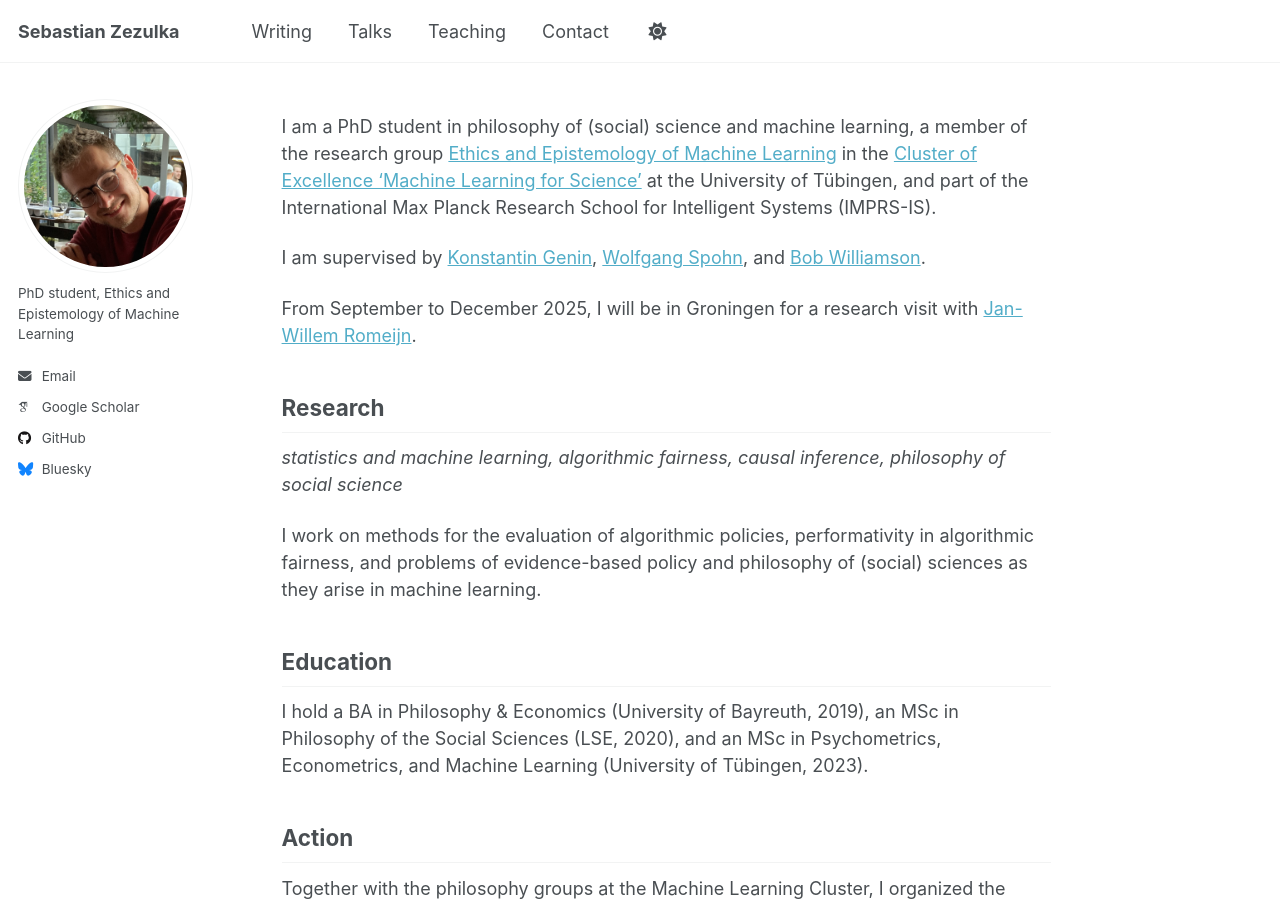
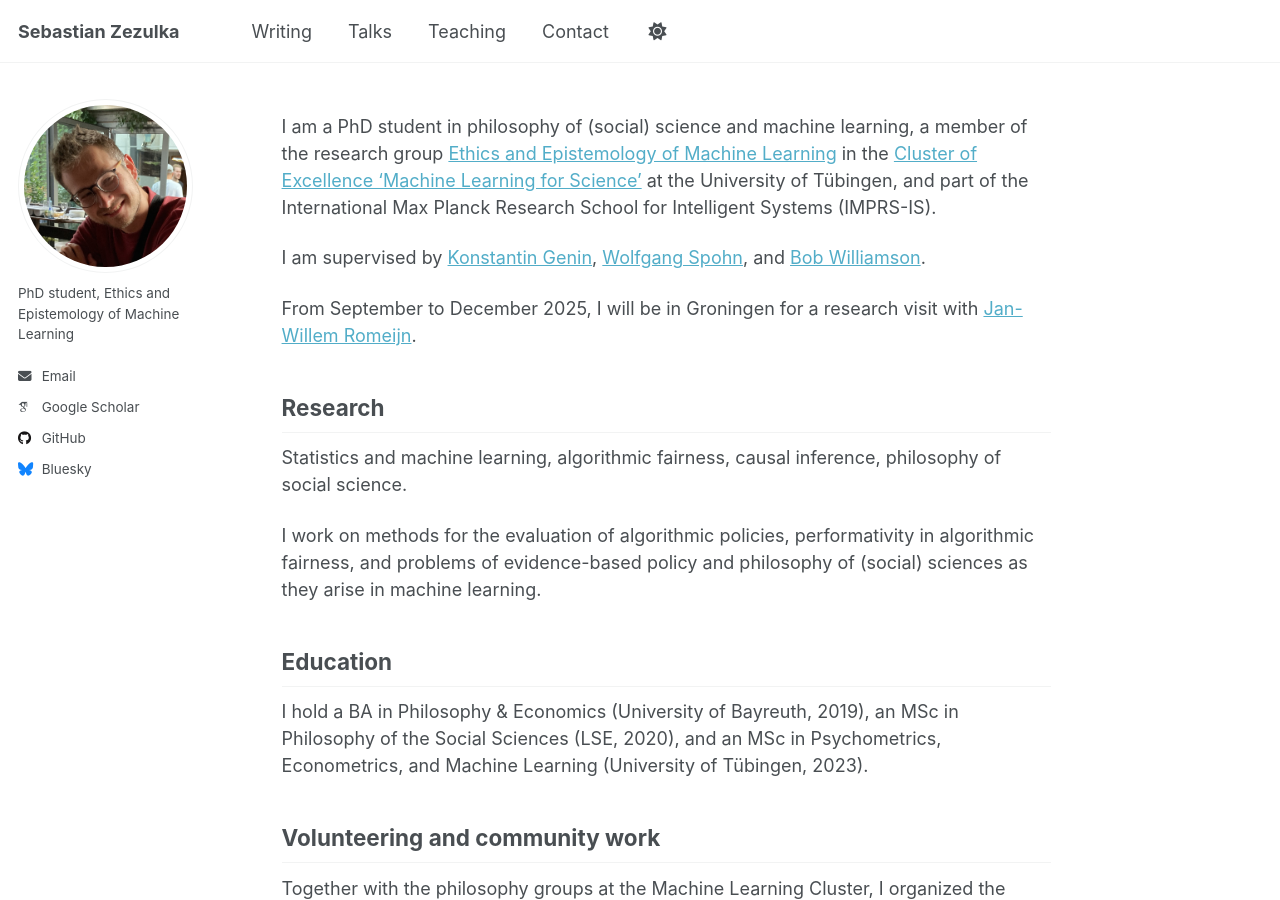
Before and after one commit to sezezulka/sezezulka.github.io, a Jekyll site: the page built from _pages/about.md, in a window 1280 px wide and 900 px high. Built offline with Jekyll 4.4.1, drawn with Linux system fonts in a browser that asks for light colours; some web fonts are replaced; a script that is not in the unit is left out.

Commit message:
Update about.md

```diff
--- a/_pages/about.md
+++ b/_pages/about.md
@@ -17,7 +17,7 @@ From September to December 2025, I will be in Groningen for a research visit wit
 
 ## Research
 
-*statistics and machine learning, algorithmic fairness, causal inference, philosophy of social science*
+Statistics and machine learning, algorithmic fairness, causal inference, philosophy of social science.
 
 I work on methods for the evaluation of algorithmic policies, performativity in algorithmic fairness, and problems of evidence-based policy and philosophy of (social) sciences as they arise in machine learning.
 
@@ -25,8 +25,8 @@ I work on methods for the evaluation of algorithmic policies, performativity in
 
 I hold a BA in Philosophy & Economics (University of Bayreuth, 2019), an MSc in Philosophy of the Social Sciences (LSE, 2020), and an MSc in Psychometrics, Econometrics, and Machine Learning (University of Tübingen, 2023).
 
-## Action
+## Volunteering and community work
 
 Together with the philosophy groups at the Machine Learning Cluster, I organized the ["Philosophy of Science Meets Machine Learning"](https://sites.google.com/view/philml-tuebingen/home){:target="_blank"} conferences in 2023 and 2024.
 
-Alongside my academic work, I am a volunteer with [CorrelAid](https://correlaid.org/){:target=“_blank”} and served as chair of the board from 2022 to 2024. CorrelAid empowers non-profits to use data in a critical and reflective way to achieve their goals, while enabling effective engagement for volunteers in Data4Good.
+Alongside my academic work, I am a volunteer with [CorrelAid](https://correlaid.org/){:target="blank"} and served as chair of the board from 2022 to 2024. CorrelAid empowers non-profits to use data in a critical and reflective way to achieve their goals, while enabling effective engagement for volunteers in Data4Good.
```
